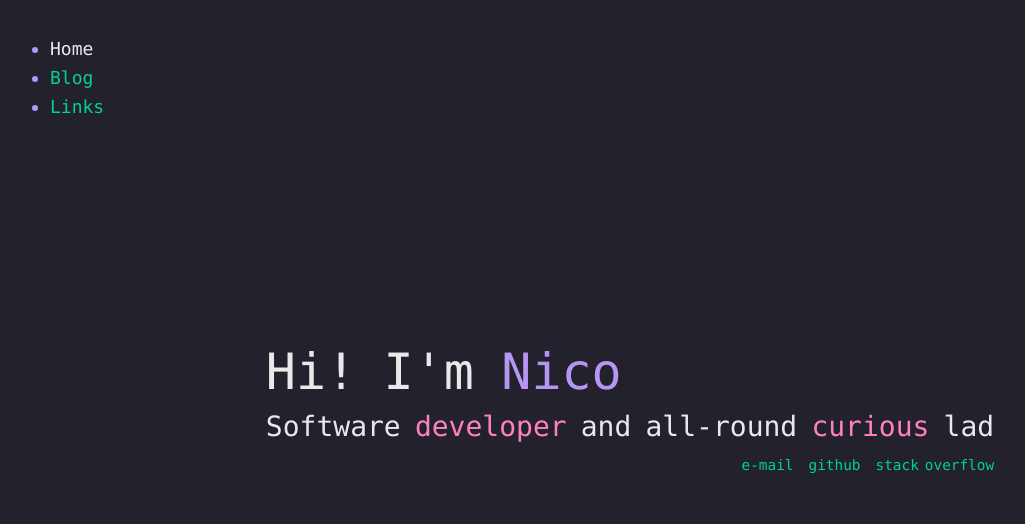
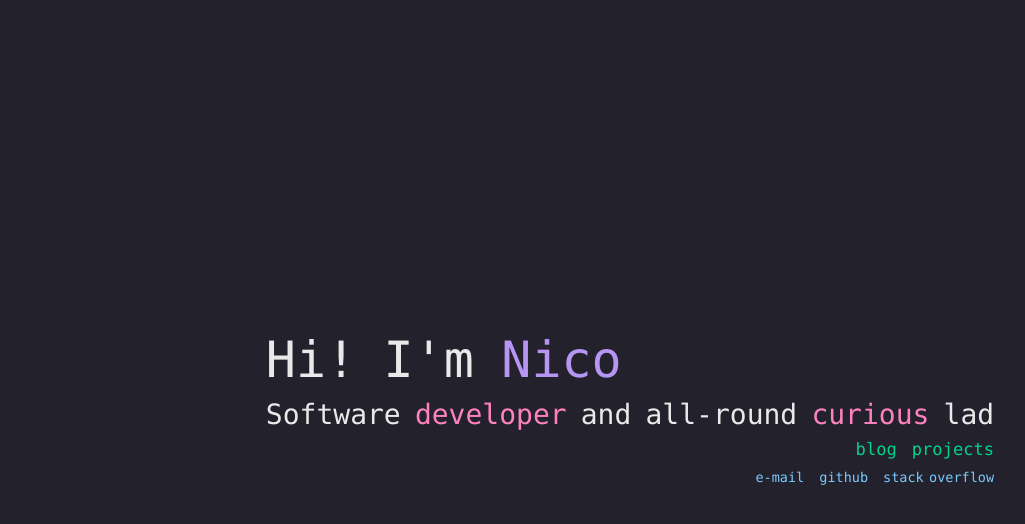
Before and after one commit to nicosantangelo/portfolio, a Next.js app: page / in a window 1280 px wide. Shown: the top 524 px of the page, without its empty margins (10-1035 px from the left). Built offline with nearby package versions, Linux system fonts and the light colour scheme.

Commit message:
move navigation around, rename page (links->projects)

```diff
--- a/app/components/Navigation.tsx
+++ b/app/components/Navigation.tsx
@@ -8,17 +8,18 @@ import styles from "./navigation.module.css";
 
 export default function Navigation() {
   const currentLocation = usePathname();
+
+  const isHome = currentLocation === locations.home();
+
+  if (isHome) {
+    return null;
+  }
+
   return (
     <ul className={styles.navigation}>
-      {currentLocation === locations.home() ? (
-        <li className={styles.selected}>
-          <span>Home</span>
-        </li>
-      ) : (
-        <li>
-          <Link href={locations.home()}>Home</Link>
-        </li>
-      )}
+      <li>
+        <Link href={locations.home()}>Home</Link>
+      </li>
       {currentLocation.includes(locations.blog()) ? (
         <li className={styles.selected}>
           <span>Blog</span>
@@ -28,13 +29,13 @@ export default function Navigation() {
           <Link href={locations.blog()}>Blog</Link>
         </li>
       )}
-      {currentLocation === locations.links() ? (
+      {currentLocation === locations.projects() ? (
         <li className={styles.selected}>
-          <span>Links</span>
+          <span>Projects</span>
         </li>
       ) : (
         <li>
-          <Link href={locations.links()}>Links</Link>
+          <Link href={locations.projects()}>Projects</Link>
         </li>
       )}
     </ul>
--- a/app/helpers/locations.ts
+++ b/app/helpers/locations.ts
@@ -6,7 +6,7 @@ export const locations = {
     const baseUrl = "/blog";
     return baseUrl + (name ? `/${name}` : "");
   },
-  links() {
-    return "/links";
+  projects() {
+    return "/projects";
   },
 };
--- a/app/layout.tsx
+++ b/app/layout.tsx
@@ -4,7 +4,7 @@ import Navigation from "./components/Navigation";
 import "./styles/globals.css";
 
 export const metadata: Metadata = {
-  title: "Nicolas Santangelo",
+  title: "Nicolas Santangelo (nicosantangelo)",
   description:
     "This is the personal website of Nicolás Santángelo, a programmer and all-round curious lad",
 };
--- a/app/page.module.css
+++ b/app/page.module.css
@@ -11,6 +11,7 @@
 }
 
 .header {
+  position: relative;
   word-spacing: -0.15rem;
 }
 
@@ -41,25 +42,52 @@
   display: none;
 }
 
-.title:hover .handle,
-.title .handle:hover {
-  color: var(--h1-color);
-  /* display: none; */
-}
-
 .subTitle {
-  margin: 0.3em 0 0.5em 0;
+  margin: 0.3em 0 0.3em 0;
   font-size: 28px;
   font-weight: 300;
 }
 
 .links {
+  font-size: 95%;
   text-align: right;
-  font-size: 80%;
 }
 
 .link {
   margin-left: 15px;
+  color: var(--anchor-color);
+  cursor: pointer;
+}
+
+.social {
+  font-size: 75%;
+  text-align: right;
+}
+.social .link {
+  color: #7bcaff;
+}
+
+.social .link:hover {
+  color: #97d5ff;
+}
+
+.link:hover {
+  color: var(--anchor-hover-color);
+}
+
+.open,
+.open:hover {
+  color: var(--anchor-hover-color);
+  text-decoration: underline;
+}
+
+.close {
+  position: relative;
+  bottom: 0.1em;
+}
+
+.social {
+  margin-top: 0.7em;
 }
 
 @media screen and (max-width: 800px) {
--- a/app/page.tsx
+++ b/app/page.tsx
@@ -1,19 +1,41 @@
+"use client";
+
+import { useState } from "react";
 import Centered from "./components/Centered";
+import { locations } from "./helpers/locations";
 import styles from "./page.module.css";
 
 export default function Home() {
+  const [isSocialOpen, setIsSocialOpen] = useState(true);
+
+  function handleSocialClick() {
+    setIsSocialOpen(!isSocialOpen);
+  }
+
   return (
     <Centered>
       <div className={styles.header}>
         <h1 className={styles.title}>
-          Hi! I&apos;m&nbsp;<span className={styles.colored}>Nico</span>
-          <span className={styles.handle}>santangelo</span>
+          Hi! I&apos;m&nbsp;
+          <span>
+            <span className={styles.colored}>Nico</span>
+            <span className={styles.handle}>santangelo</span>
+          </span>
         </h1>
         <h3 className={styles.subTitle}>
           Software&nbsp;<span className={styles.colored}>developer</span> and
           all-round <span className={styles.colored}>curious</span> lad
         </h3>
         <div className={styles.links}>
+          <a className={styles.link} href={locations.blog()}>
+            blog
+          </a>
+          <a className={styles.link} href={locations.projects()}>
+            projects
+          </a>
+        </div>
+
+        <div className={[styles.links, styles.social].join(" ")}>
           <a
             className={styles.link}
             href="mailto:santangelonicolas+website@gmail.com"
```
Also changed, not shown: app/projects/page.module.css (renamed from app/links/page.module.css), app/projects/page.tsx (renamed from app/links/page.tsx).
